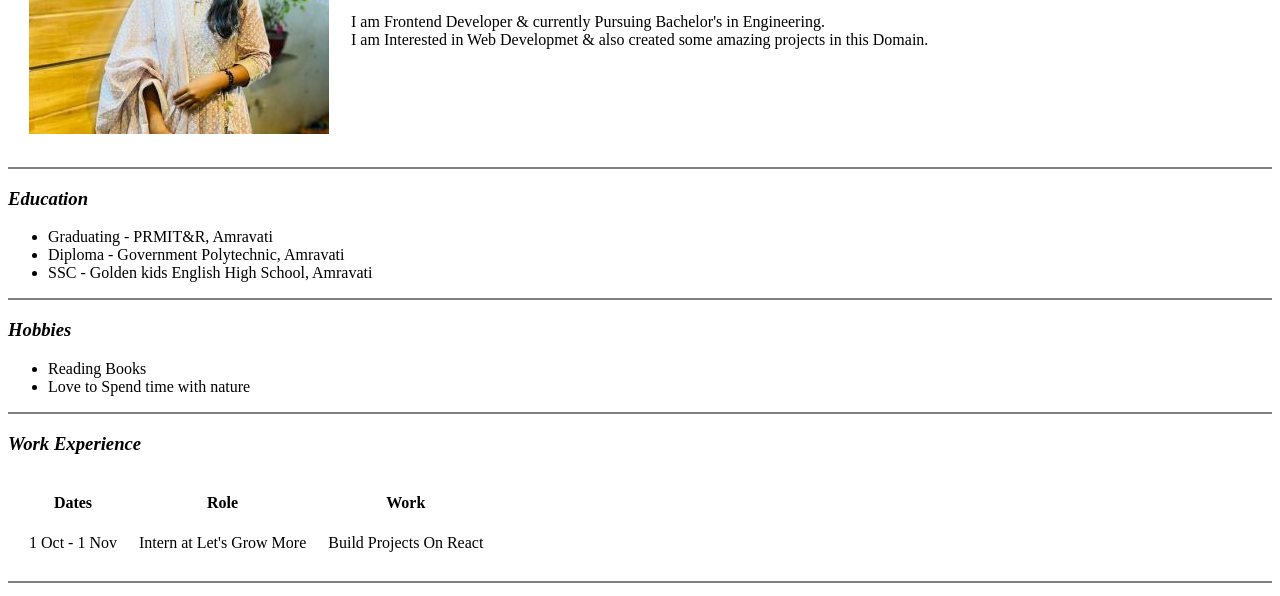
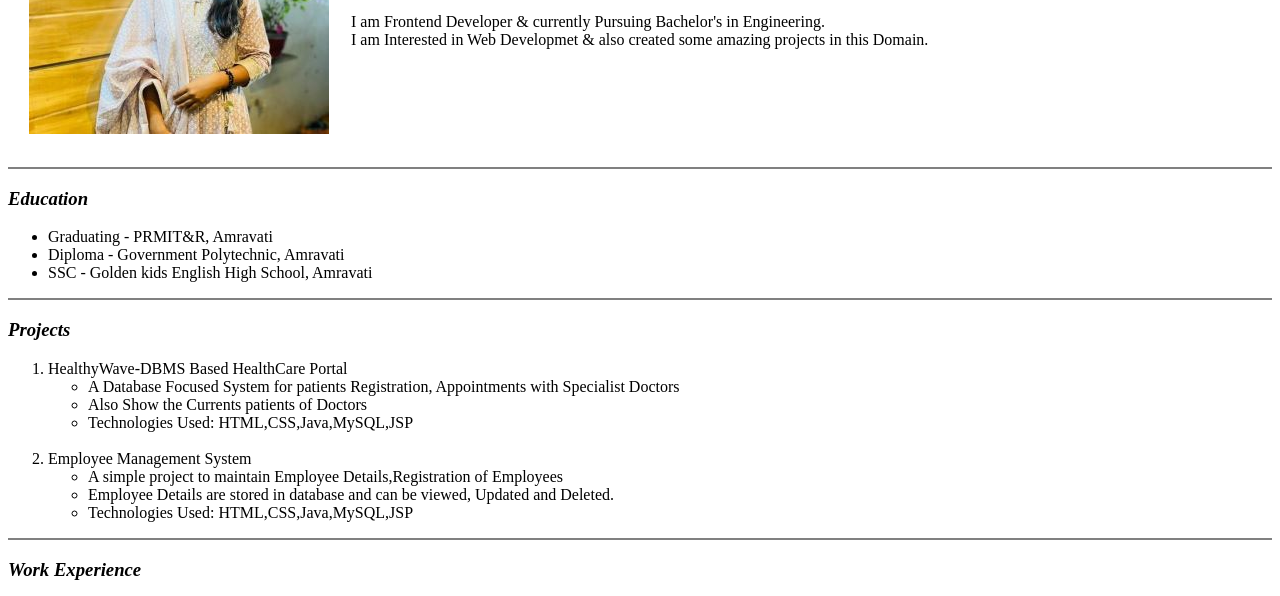
Before and after one commit to sejalpuraswani/Web-Development-Projects, a plain HTML site: page Simple Portfolio Website/index.html in a window 1280 px wide. Shown: the part 203-799 px from the top of the page. Drawn offline with Linux system fonts and the light colour scheme.

Commit message:
created a simple portfolio

```diff
--- a/Simple Portfolio Website/index.html
+++ b/Simple Portfolio Website/index.html
@@ -24,11 +24,22 @@
     </p>
     <hr size="2" noshade>
 
-    <h3><em><strong>Hobbies</strong></em></h3>
-    <ul>
-        <li>Reading Books</li>
-        <li>Love to Spend time with nature</li>
-    </ul>
+    <h3><em><strong>Projects</strong></em></h3>
+    <ol>
+        <li>HealthyWave-DBMS Based HealthCare Portal</li>
+        <ul>
+            <li>A Database Focused System for patients Registration, Appointments with Specialist Doctors</li>
+            <li>Also Show the Currents patients of Doctors</li>
+            <li>Technologies Used: HTML,CSS,Java,MySQL,JSP</li>
+        </ul>
+        <br>
+        <li>Employee Management System</li>
+        <ul>
+            <li>A simple project to maintain Employee Details,Registration of Employees</li>
+            <li>Employee Details are stored in database and can be viewed, Updated and Deleted.</li>
+            <li>Technologies Used: HTML,CSS,Java,MySQL,JSP</li>
+        </ul>
+    </ol>
     <hr size="2" noshade>
 
     <h3><em><strong>Work Experience</strong></em></h3>
```
